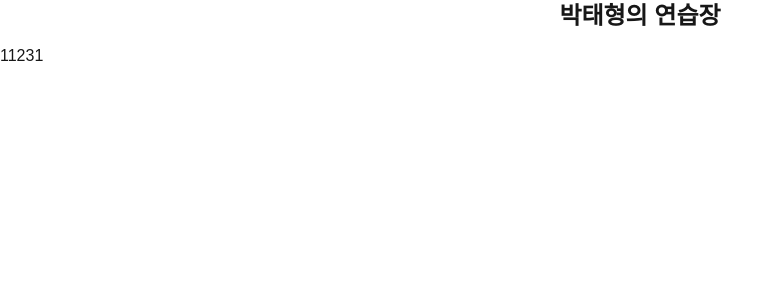
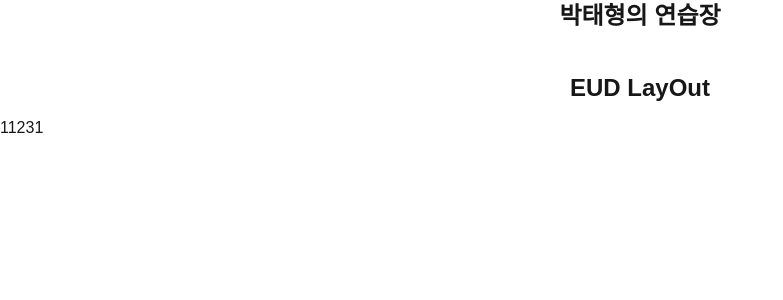
Before and after one commit to bigtae1007/daily-next-js, a Next.js app: page /edu in a window 1280 px wide. Shown: the top 300 px of the page, without its empty margins (0-783 px from the left). Built offline with nearby package versions, Linux system fonts and the light colour scheme.

Commit message:
경로 상 error 컴포넌트 테스트

```diff
--- a/src/app/edu/layout.tsx
+++ b/src/app/edu/layout.tsx
@@ -3,8 +3,9 @@
 export default function EduLayout({ children }: { children: React.ReactNode }) {
   return (
     <div>
-      <div className='flex justify-center mb-3'>
+      <div className='flex justify-center mb-3 flex-col items-center gap-10'>
         <p className='font-bold text-2xl'>박태형의 연습장</p>
+        <h2 className='font-bold text-2xl'>EUD LayOut</h2>
       </div>
       {children}
     </div>
--- /dev/null
+++ b/src/app/edu/test/error.tsx
@@ -0,0 +1,5 @@
+'use client'
+export default function TestError (){
+
+  return <div>오류가 발생했습니다.</div>
+}
--- a/src/app/edu/test/page.tsx
+++ b/src/app/edu/test/page.tsx
@@ -1,3 +1,5 @@
-export function TestPage() {
-  return <div>hello</div>;
+export default function TestPage() {
+  throw new Error('일부로 에러를 발생시켜봅니다.');
+
+  return <div>hello Test Page</div>;
 }
```
